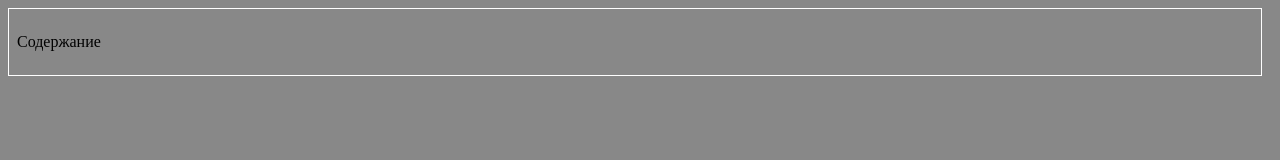
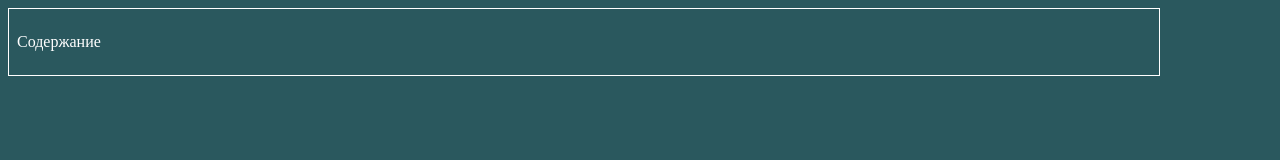
Before and after one commit to hartwigenders/hartwigenders, a plain HTML site: page index.html in a window 1280 px wide. Drawn offline with Linux system fonts and the light colour scheme.

Commit message:
Update index.html

```diff
--- a/index.html
+++ b/index.html
@@ -25,7 +25,10 @@ button {
 }
 body {
    width: 100%;
-   background-color: #888888;
+   background-color: #2a585e;
+}
+p {
+   color: white;
 }
 </style>
 </head>
@@ -33,7 +36,7 @@ body {
 <body>
 <div style="width: 100%;">
 
-<table style="width:98%;border-collapse:collapse;">
+<table style="width:90%;border-collapse:collapse;">
 
 <!-- СОДЕРЖяАНИЕ -->
 
```
